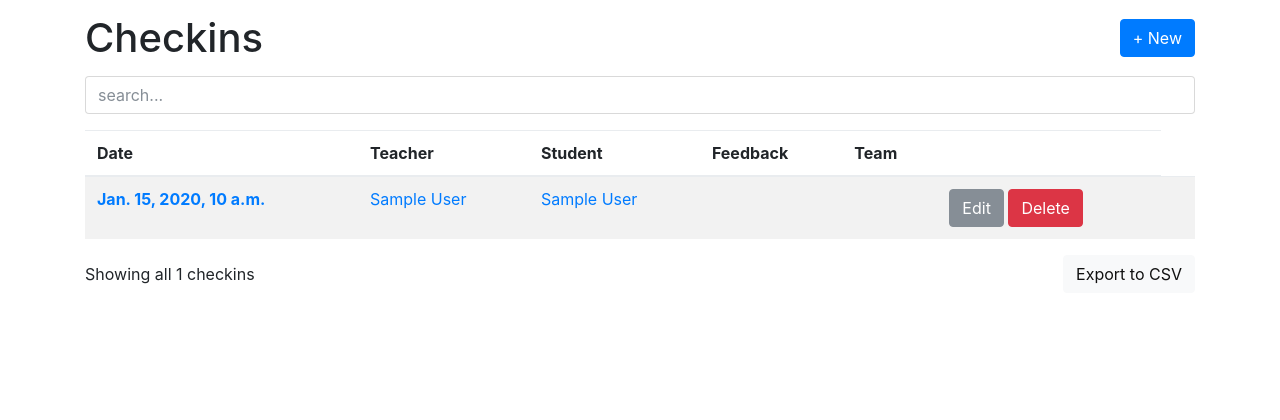
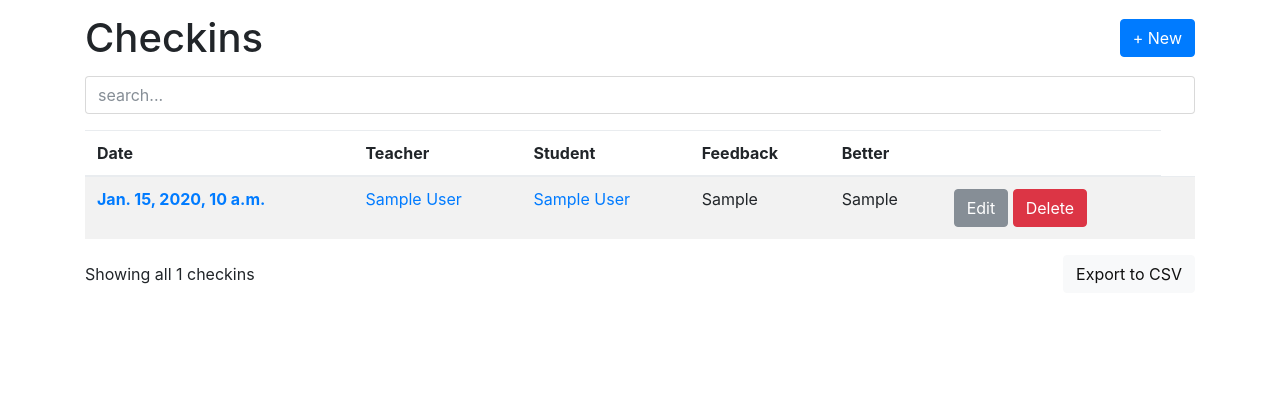
Before and after one commit to ninjadevtrack/allhereus, a Django app: page /checkins/ in a window 1280 px wide. Shown: the part 62-482 px from the top of the page. Run offline with Django 3.2, Linux system fonts and the light colour scheme; a user stored in the database is signed in; tables that the repository leaves empty hold one stand-in row (values such as "Sample post"); some libraries are stand-ins or nearby versions.

Commit message:
Updated Checkins Lists to remove reference to Team

```diff
--- a/backend/core/templates/core/checkins.html
+++ b/backend/core/templates/core/checkins.html
@@ -16,7 +16,7 @@
         <th>Teacher</th>
         <th>Student</th>
         <th>Feedback</th>
-        <th>Team</th>
+        <th>Better</th>
         <th></th>
       </tr>
     </thead>
@@ -36,8 +36,8 @@
               {{ checkin.student.name }}
             {% endif %}
           </td>
-          <td>{{ checkin.feedback }}</td>
-          <td>{{ checkin.team | truncatechars:25 }}</td>
+          <td>{{ checkin.info_learned | truncatechars:25 }}</td>
+          <td>{{ checkin.info_better | truncatechars:25 }}</td>
           <td>
             <a href="{% url 'checkin_edit' checkin.id %}" class="btn btn-secondary">Edit</a>
             <button type="button" class="btn btn-danger" name="delete">Delete</button>
```
